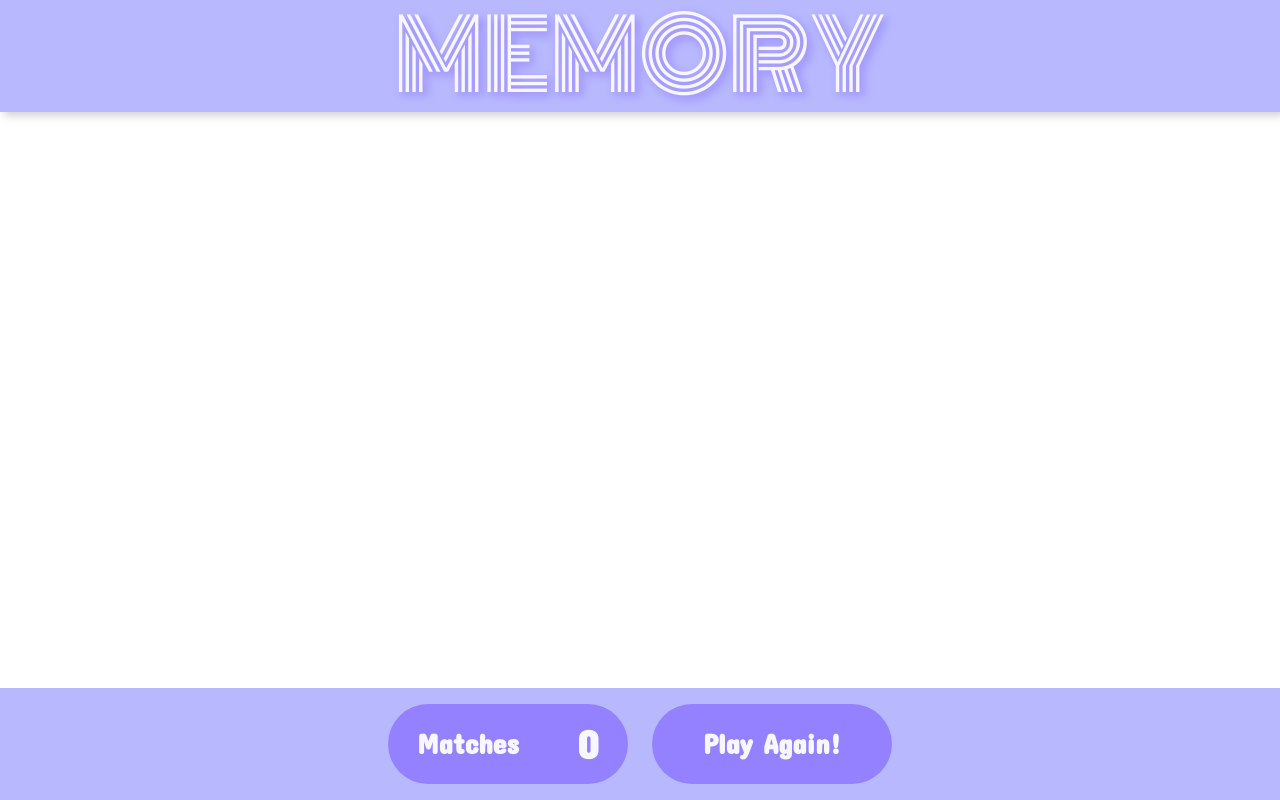
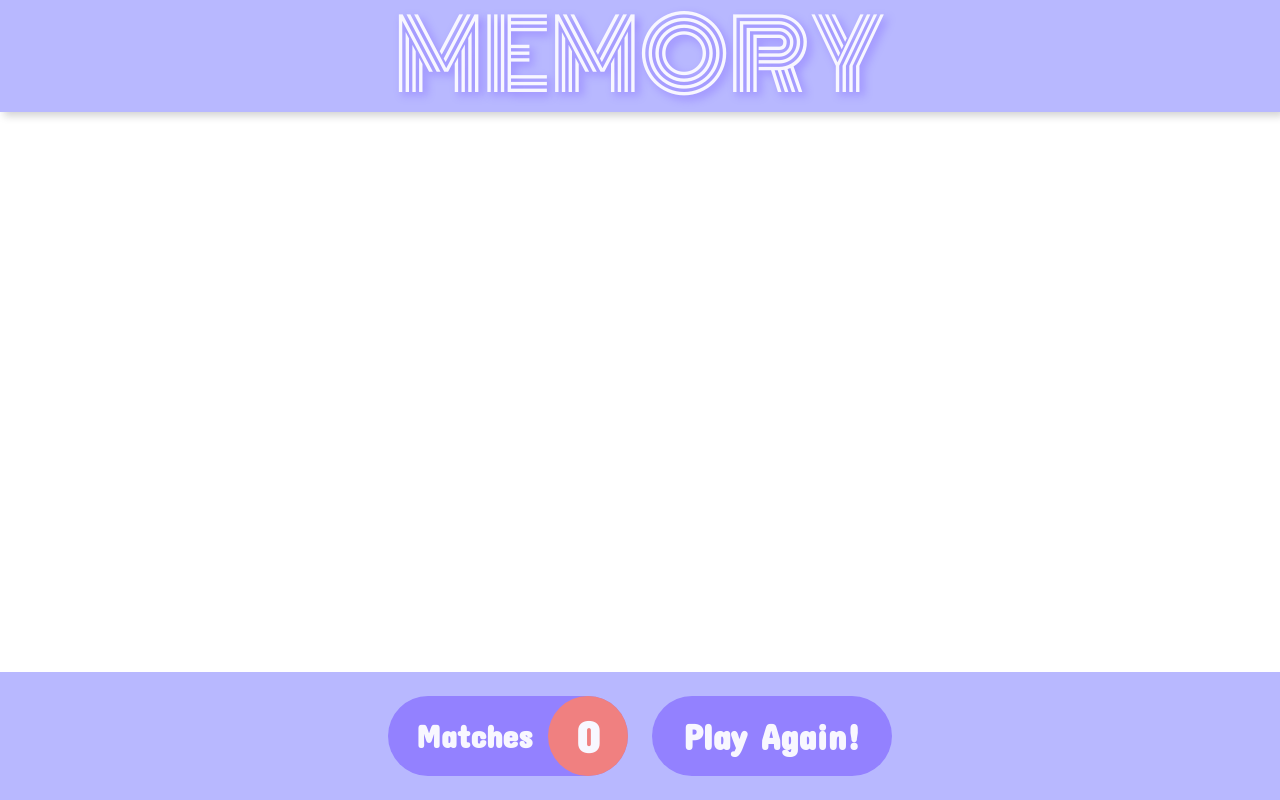
Before and after one commit to erikasinkovics/memory, a React (Create React App) app: page / in a window 1280 px wide. Built offline with nearby package versions, Linux system fonts and the light colour scheme.

Commit message:
Score counter redesign.

```diff
--- a/src/components/Footer/Footer.css
+++ b/src/components/Footer/Footer.css
@@ -6,7 +6,7 @@
     position: fixed;
     bottom: 0;
     z-index: 2;
-    height: 14vh;
+    height: 16vh;
     width: 100%;
     background-color: #B8B8FF;
     justify-content: center;
@@ -32,16 +32,26 @@
     flex-direction: row;
     align-self: center;
     align-items: center;
-    justify-content: space-around;
+    justify-content: space-between;
+}
+
+.Scores h2 {
+    font-size: 4vh;
+    text-align: center;
+    padding: 0;
+    padding-left: 3.5vh;
+    align-self: center;
+    margin: 0;
 
 }
 
-.Scores h2 {
-    font-size: 3.5vh;
-}
-
 .Scores h3 {
-    font-size: 5vh;
+    font-size: 5.5vh;
+    background-color: lightcoral;
+    line-height: 10vh;
+    border-radius: 6vh;
+    width: 10vh;
+    text-align: center;
 }
 
 .NewGameButton {
@@ -59,7 +69,7 @@
 }
 
 .NewGameButton h2 {
-    font-size: 3.5vh;
+    font-size: 4.5vh;
 }
 
 .NewGameButton:hover {
```
